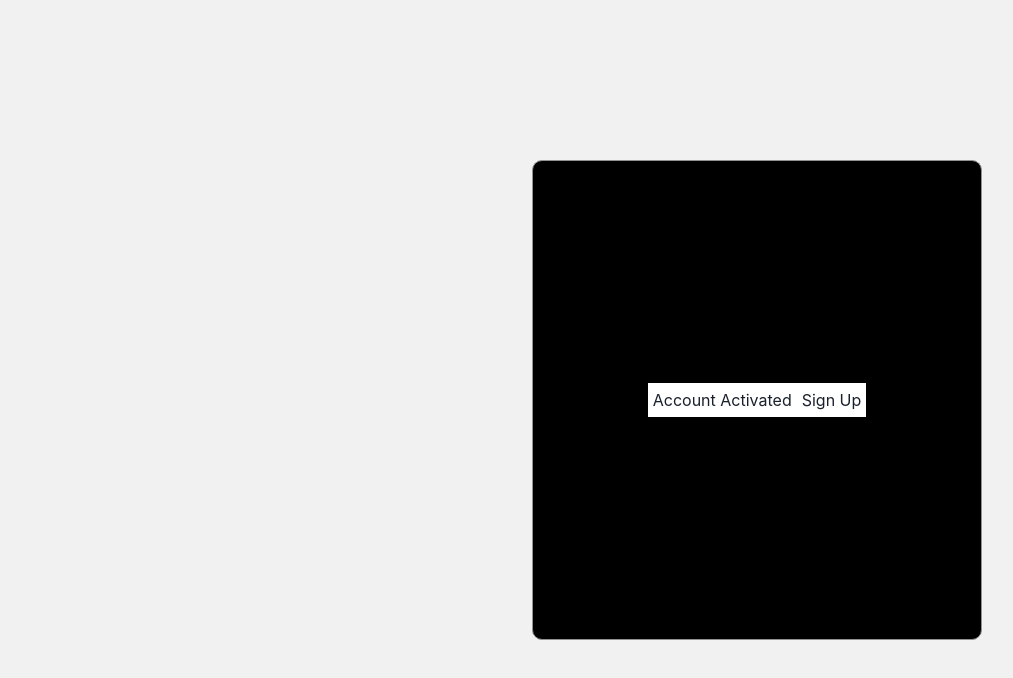
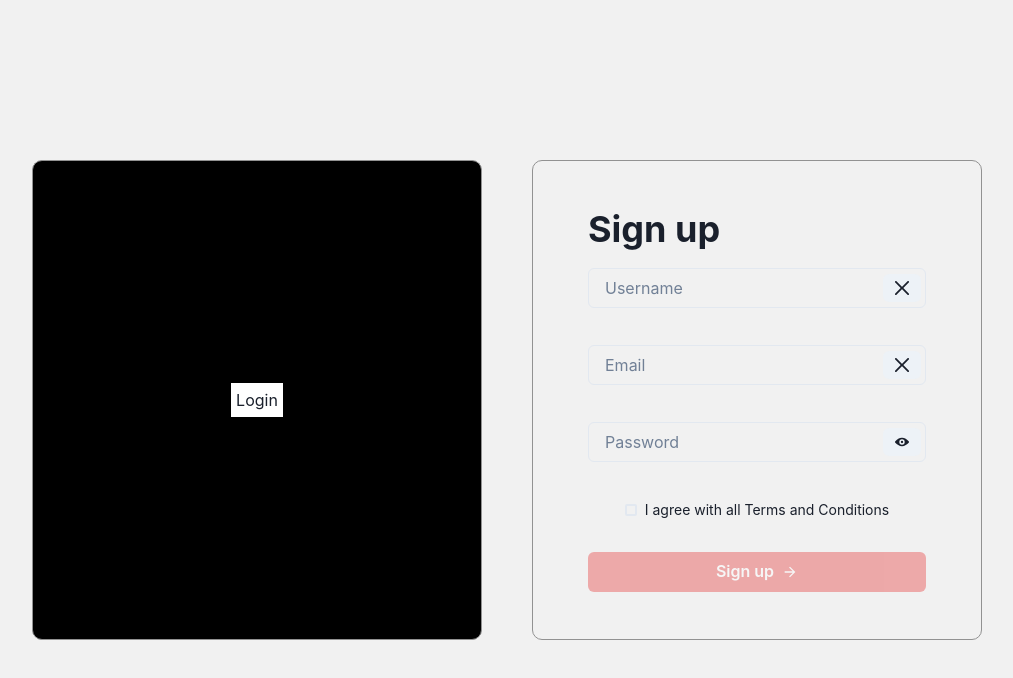
Before and after one commit to EdsonMartinelli/LoginSystem-Frontend, a React (Vite) app: page /login in a window 1280 px wide. Both pictures are taken after a click on the button "Sign Up". Shown: the top 678 px of the page, without its empty margins (133-1146 px from the left). Built offline with nearby package versions, Linux system fonts and the light colour scheme.

Commit message:
added Auth Provider and profile page

```diff
--- a/package.json
+++ b/package.json
@@ -15,6 +15,7 @@
     "@emotion/styled": "^11.10.4",
     "axios": "^0.27.2",
     "framer-motion": "^6.5.1",
+    "jwt-decode": "^3.1.2",
     "react": "^18.2.0",
     "react-dom": "^18.2.0",
     "react-router-dom": "^6.3.0"
--- a/src/App.tsx
+++ b/src/App.tsx
@@ -1,14 +1,20 @@
 import { ChakraProvider } from '@chakra-ui/react'
+import { AnimatePresence } from 'framer-motion'
 import { BrowserRouter } from 'react-router-dom'
 import AppRoutes from './AppRoutes'
+import { AuthProvider } from './providers/AuthProvider'
 
 
 function App() {
   return (
     <ChakraProvider>
-      <BrowserRouter>
-        <AppRoutes />
-      </BrowserRouter>
+      <AuthProvider>
+        <BrowserRouter>
+          <AnimatePresence exitBeforeEnter>
+            <AppRoutes />
+          </AnimatePresence>
+        </BrowserRouter>
+      </AuthProvider>
     </ChakraProvider>
   )
 }
--- a/src/AppRoutes.tsx
+++ b/src/AppRoutes.tsx
@@ -8,6 +8,7 @@
 import { AccountActivated } from './pages/AccountActivated'
 import { AnimatedAuthLeftToRight } from './animated/AnimatedAuthLeftToRight'
 import { AnimatedAuthRightToLeft } from './animated/AnimatedAuthRighToLeft'
+import { Profile } from './pages/Profile'
 
 /*
    You need to wrap the entire app with AnimationPresence. The attribute
@@ -23,7 +24,6 @@
 function AppRoutes() {
   const location = useLocation()
   return (
-    <AnimatePresence exitBeforeEnter>
     <Routes location={location} key={location.pathname}>
       <Route element={<AnimatedAuthRightToLeft />}>
         <Route path="/login" element={<Login orientation={'RightToLeft'}/>}/>
@@ -35,8 +35,8 @@
         <Route path="/activated" element={<AccountActivated />}/>
       </Route>
       <Route path="/home" element={<Home />} />
+      <Route path="/profile" element={<Profile />} />
     </Routes>
-    </AnimatePresence>
   )
 }
 
--- a/src/animated/AnimatedAuthLeftToRight.tsx
+++ b/src/animated/AnimatedAuthLeftToRight.tsx
@@ -14,19 +14,14 @@
     navigate("/login", { state: { orientation } })
   }
 
-  function accountActivated() {
-    navigate("/activated", { state: { orientation } })
-  }
-
   return (
-    <div
-      className="content" >
+    <div className="content" >
       <motion.aside
         className="image-content"
-        initial={{x: (orientation == previousOrientation) ? 0 : 500 }}
+        initial={{x: (orientation == previousOrientation || previousOrientation == undefined) ? 0 : 500 }}
         animate={{x: 0 }}
         exit={{x: 0}}
-        transition={{ duration: 0.7 }}
+        transition={{ duration: 0.5, ease: "easeInOut" }}
       >
         <button
           className="image-content-button"
@@ -34,19 +29,13 @@
         >
           Login
         </button>
-        <button
-          className="image-content-button"
-          onClick={() => {accountActivated()}}
-        >
-          Account Activated
-        </button>
       </motion.aside>
       <motion.main
         className="outlet-content"
         initial={{opacity :0 }}
         animate={{opacity :1 }}
         exit={{opacity :0 }}
-        transition={{ duration: 0.3 }}
+        transition={{ duration: 0.7, ease: "easeInOut" }}
       >
         <Outlet />
       </motion.main>
--- a/src/animated/AnimatedAuthRighToLeft.tsx
+++ b/src/animated/AnimatedAuthRighToLeft.tsx
@@ -13,10 +13,6 @@
     navigate("/signup", { state: { orientation } } )
   }
 
-  function accountActivated() {
-    navigate("/activated", { state: { orientation } })
-  }
-
   return (
     <div className="content">
       <motion.main
@@ -24,23 +20,17 @@
         initial={{opacity :0 }}
         animate={{opacity :1 }}
         exit={{opacity :0 }}
-        transition={{ duration: 0.3 }}
+        transition={{ duration: 0.5, ease: "easeInOut" }}
       >
           <Outlet />
       </motion.main>
       <motion.aside
         className="image-content"
-        initial={{x: (orientation == previousOrientation) ? 0 : -500 }}
+        initial={{x: (orientation == previousOrientation || previousOrientation == undefined) ? 0 : -500 }}
         animate={{x: 0 }}
         exit={{x:0}}
-        transition={{ duration: 0.5 }}
+        transition={{ duration: 0.7, ease: "easeInOut" }}
       >
-        <button
-          className="image-content-button"
-          onClick={() => {accountActivated()}}
-        >
-          Account Activated
-        </button>
         <button
           className="image-content-button"
           onClick={() => {goToSignUp()}}
--- a/src/pages/Login.tsx
+++ b/src/pages/Login.tsx
@@ -7,14 +7,15 @@
          Flex,
          Spacer,
          Link } from '@chakra-ui/react'
-import { FormEvent, useRef, useState} from 'react'
-import { NavLink } from 'react-router-dom'
+import { FormEvent, useContext, useRef, useState} from 'react'
+import { NavLink, useNavigate } from 'react-router-dom'
 import { PasswordInput } from '../components/PasswordInput'
 import { TextInput } from '../components/TextInput'
 import { typeOrientationAuthAnimation } from '../constraints/types/AnimatedAuth'
 import { typeTextfieldRef } from '../constraints/types/TextFieldRef'
 import { emailConsistency } from '../constraints/verifiers/emailConsistency'
 import { useAxios } from '../hooks/useAxios'
+import { AuthContext } from '../providers/AuthProvider'
 
 export function Login({ orientation } : { orientation : typeOrientationAuthAnimation }){
   const emailRef = useRef<typeTextfieldRef>(null)
@@ -22,22 +23,37 @@
 
   const [isValidPassword, setIsValidPassword] = useState<boolean>(false)
   const [isValidEmail, setIsValidEmail] = useState<boolean>(false)
+  const [isLoading, setIsLoading] = useState<boolean>(false)
+
+  const {getUser} = useContext(AuthContext)
+  const navigate = useNavigate()
 
   function loginHandler(event: FormEvent<HTMLButtonElement>){
     event.preventDefault();
-
-    if(isValidPassword && isValidEmail){
-      useAxios.post('/login', {
+    if(emailRef.current && passwordRef.current){
+      const loginInfo = {
+        email: emailRef.current?.value,
+        password: passwordRef.current?.value
+      }
+      getUser(loginInfo)
+        .then(() => {
+          navigate("/profile")
+        })
+        .catch(error => {
+          console.log(error)
+        })
+        .finally(() => {
+          setIsLoading(false)
+        })
+    }
+    /*useAxios.post('/login', {
         email: emailRef.current?.value,
         password: passwordRef.current?.value
       }).then(response => {
         console.log(response.data)
       }).catch(error => {
         console.log(error.response.data)
-      })
-    } else {
-      console.log("Login error.")
-    }
+      })*/
   }
 
   return(
@@ -63,7 +79,11 @@
             erroMessage="Invalid password."
           />
           <Flex width="full" align="center" justify="center">
-            <Checkbox size='sm' >Remember me</Checkbox>
+            <Checkbox
+              size='sm'
+            >
+              Remember me
+            </Checkbox>
             <Spacer />
             <Text fontSize='xs'>
               <Link
@@ -81,6 +101,7 @@
             rightIcon={<ArrowForwardIcon />}
             onClick={(event)=> loginHandler(event)}
             isDisabled={(isValidPassword && isValidEmail) ? false : true}
+            isLoading = {isLoading}
           >
             Login
           </Button>
--- /dev/null
+++ b/src/pages/Profile.tsx
@@ -0,0 +1,14 @@
+import { useContext } from "react"
+import { AuthContext } from "../providers/AuthProvider"
+
+export function Profile() {
+
+    const {user} = useContext(AuthContext)
+    return (
+        <div>
+            <h1>{user?.id}</h1>
+            <h1>{user?.username}</h1>
+            <h1>{user?.email}</h1>
+        </div>
+    )
+}
--- a/src/pages/SignUp.tsx
+++ b/src/pages/SignUp.tsx
@@ -1,6 +1,6 @@
 import { FormEvent, useRef, useState} from 'react'
 import { useAxios } from '../hooks/useAxios'
-import { Button, Checkbox, Heading, VStack } from '@chakra-ui/react'
+import { Button, Checkbox, Heading, VStack} from '@chakra-ui/react'
 import { PasswordInput } from '../components/PasswordInput'
 import { ArrowForwardIcon } from '@chakra-ui/icons'
 import { TextInput } from '../components/TextInput'
@@ -18,11 +18,11 @@
   const [isValidEmail, setIsValidEmail] = useState<boolean>(false)
   const [isValidPassword, setIsValidPassword] = useState<boolean>(false)
   const [isValidTerms, setIsValidTerms] = useState<boolean>(false)
+  const [isLoading, setIsLoading] = useState<boolean>(false)
 
   function signupHandler(event: FormEvent<HTMLButtonElement>){
     event.preventDefault();
-
-    if(isValidEmail && isValidPassword && isValidUsername && isValidTerms){
+    setIsLoading(true)
     useAxios.post('/signup', {
         username:usernameRef.current?.value,
         email: emailRef.current?.value,
@@ -31,10 +31,9 @@
         console.log(response.data)
       }).catch(error => {
         console.log(error.response.data)
+      }).finally(()=>{
+        setIsLoading(false)
       })
-    } else {
-      console.log("Login error.")
-    }
   }
 
   return(
@@ -83,6 +82,7 @@
                          isValidPassword &&
                          isValidUsername &&
                          isValidTerms) ? false : true}
+            isLoading = {isLoading}
           >
             Sign up
           </Button>
--- /dev/null
+++ b/src/providers/AuthProvider.tsx
@@ -0,0 +1,65 @@
+import { createContext, ReactNode, useEffect, useState } from "react";
+import { useAxios } from "../hooks/useAxios";
+import jwt_decode from "jwt-decode";
+
+type User = {
+    id: string,
+    username: string,
+    email: string
+}
+
+type loginProps = {
+    email: string,
+    password: string
+}
+
+type authContextProps = {
+    user?: User,
+    getUser: (login : loginProps ) => Promise<void>,
+    deleteUser: () => void
+}
+
+export const AuthContext = createContext<authContextProps>({} as authContextProps)
+
+export function AuthProvider({children}: {children : ReactNode}){
+
+    const [user, setUser] = useState<User| undefined>(undefined)
+
+    useEffect(() => {
+        const token = localStorage.getItem("token_login_system")
+        if (token) {
+            const decoded = jwt_decode(token) as User
+            setUser({
+                id: decoded.id,
+                username: decoded.username,
+                email: decoded.email
+            })
+        }
+    },[])
+
+    async function getUser({email, password} : loginProps ) {
+        const response = await useAxios.post('/login', { email, password })
+        if (response.status >= 400) {
+            throw new Error("Email or password invalid.")
+        }
+        localStorage.setItem("token_login_system", response.data.token)
+        const decoded = jwt_decode(response.data.token) as User
+        setUser({
+            id: decoded.id,
+            username: decoded.username,
+            email: decoded.email
+        })
+    }
+
+    function deleteUser(){
+        localStorage.removeItem("token_login_system")
+        setUser(undefined)
+    }
+
+    return (
+        <AuthContext.Provider value={{user, getUser, deleteUser}}>
+            {children}
+        </AuthContext.Provider>
+    )
+
+}
```
Also changed, not shown: 1 other file (tests, documents, lock files or other folders). Lines whose indentation alone changed are shown as unchanged.
